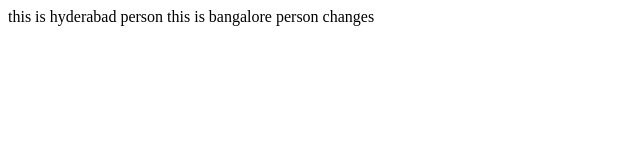
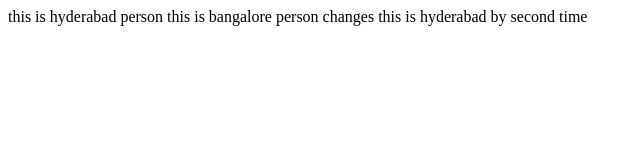
Before and after one commit to sangasravankumar/Day-4githubmergedconflicts, a plain HTML site: page index.html in a window 1280 px wide. Shown: the whole page, without its empty margins (0-641 px from the left). Drawn offline with Linux system fonts and the light colour scheme.

Commit message:
this is hyd secondtime

```diff
--- a/index.html
+++ b/index.html
@@ -8,5 +8,6 @@
 <body>
     this is hyderabad person
     this is bangalore person changes
+    this is hyderabad  by second time
 </body>
 </html>
```
